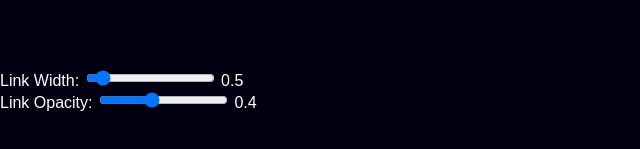
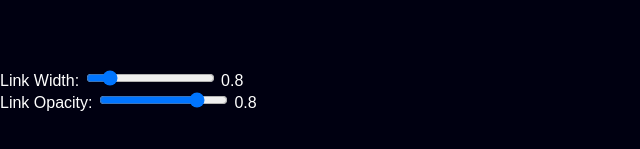
Before and after one commit to taritinth/2d-graph-svelt, a SvelteKit app: page / in a window 1280 px wide. Shown: the part 648-797 px from the top of the page, without its empty margins (0-640 px from the left). Built offline with nearby package versions, Linux system fonts and the light colour scheme; no server answers; the database is empty.

Commit message:
edit: set new default link attributes

```diff
--- a/src/routes/+page.svelte
+++ b/src/routes/+page.svelte
@@ -47,8 +47,8 @@
 	let inactivityTimer;
 	const inactivityDelay = 3000; // 3 seconds
 
-	let linkWidth = 0.5; // Initial link width
-	let linkOpacity = 0.4; // Initial link opacity
+	let linkWidth = 0.8; // Initial link width
+	let linkOpacity = 0.8; // Initial link opacity
 
 	onMount(async () => {
 		// Dynamically import force-graph in onMount
```
